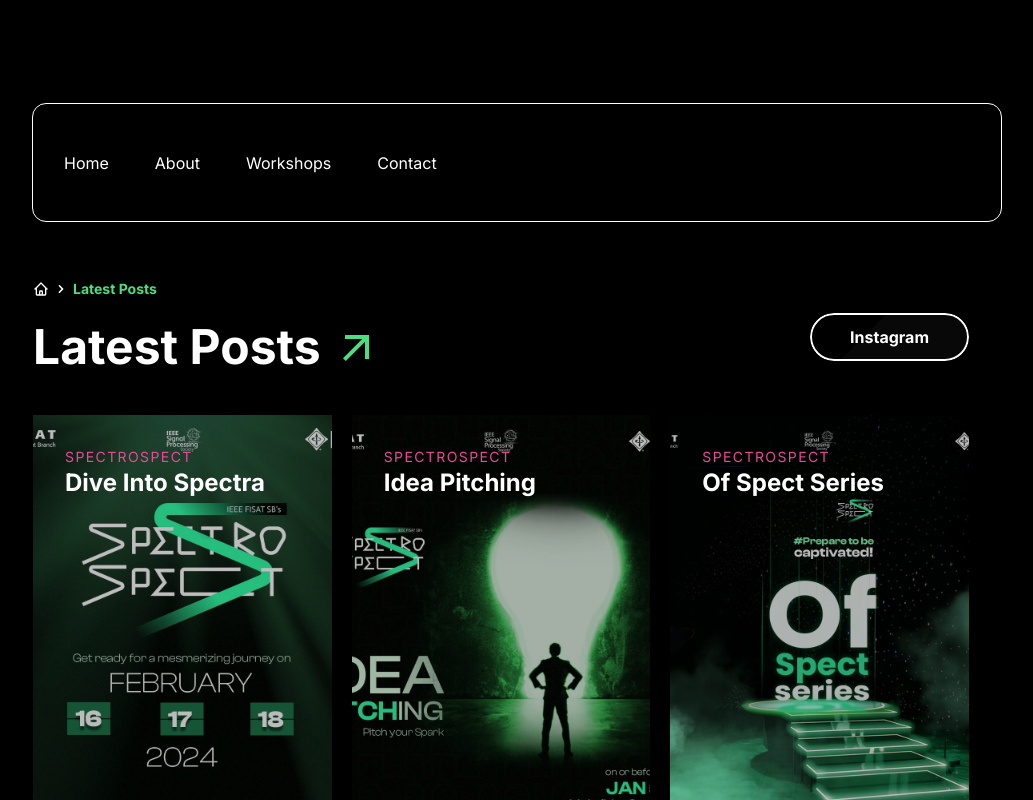
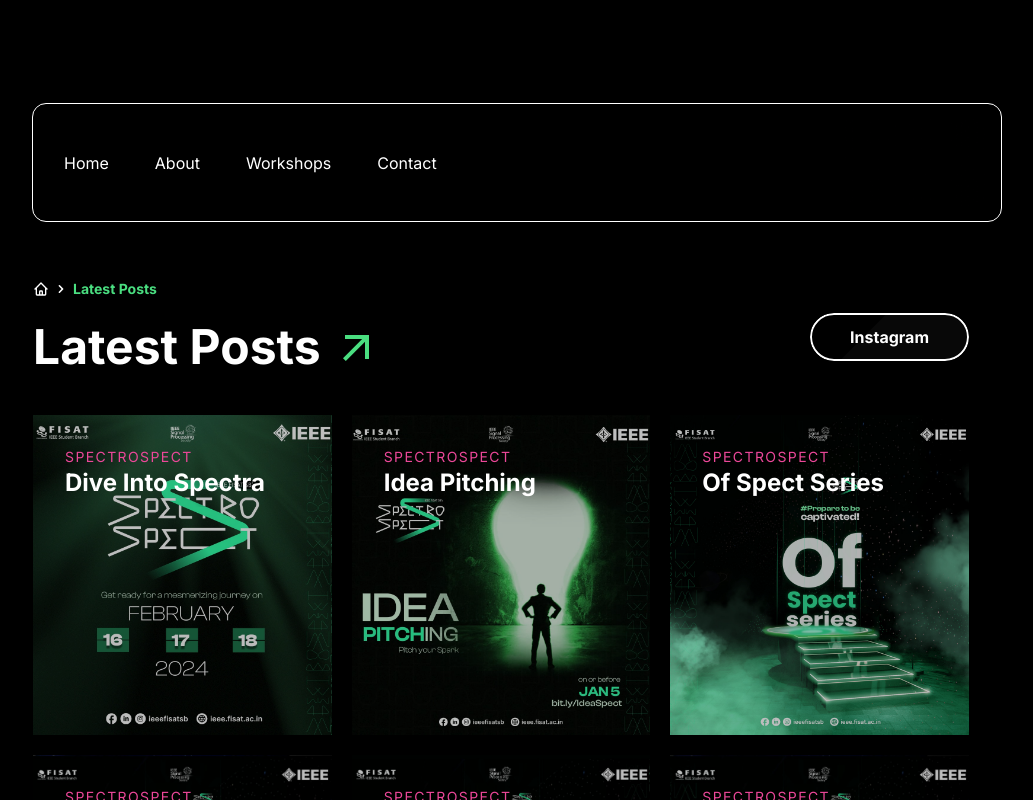
Before and after one commit to IEEE-FISAT-SB-WEBCOM/SpectroSpect-Main, a React (Vite) app in the folder frontend/: page /Workshops in a window 1280 px wide. Shown: the top 800 px of the page, without its empty margins (123-1156 px from the left). Built offline with nearby package versions, Linux system fonts and the light colour scheme.

Commit message:
animations workshop

```diff
--- a/frontend/package.json
+++ b/frontend/package.json
@@ -11,6 +11,7 @@
     "preview": "vite preview"
   },
   "dependencies": {
+    "framer-motion": "^10.16.16",
     "gasp": "^0.0.2",
     "gltf-loader": "^1.0.0",
     "gsap": "^3.12.4",
--- a/frontend/src/components/Events.jsx
+++ b/frontend/src/components/Events.jsx
@@ -32,7 +32,7 @@ const Event = () => {
               <div aria-label="Breadcrumb" className=" md:flex md:self-start hidden">
                 <ol className="flex items-center gap-1 text-sm bg-inherit border-0 text-white font-bold">
                   <li>
-                    <a
+                    <Link
                       href="/"
                       className="block transition hover:text-green-400"
                     >
@@ -52,7 +52,7 @@ const Event = () => {
                           d="M3 12l2-2m0 0l7-7 7 7M5 10v10a1 1 0 001 1h3m10-11l2 2m-2-2v10a1 1 0 01-1 1h-3m-6 0a1 1 0 001-1v-4a1 1 0 011-1h2a1 1 0 011 1v4a1 1 0 001 1m-6 0h6"
                         />
                       </svg>
-                    </a>
+                    </Link>
                   </li>
 
                   <li className="rtl:rotate-180">
@@ -71,13 +71,13 @@ const Event = () => {
                   </li>
 
                   <li>
-                    <a
+                    <Link
                       href="#"
                       className="block transition hover:text-green-400"
                     >
                       {" "}
                       Events{" "}
-                    </a>
+                    </Link>
                   </li>
 
                   <li className="rtl:rotate-180">
@@ -96,12 +96,12 @@ const Event = () => {
                   </li>
 
                   <li>
-                    <a
+                    <Link
                       href="#"
                       className="block transition text-green-400 hover:text-green-400"
                     >
                       Brainwave Robotics Workshop{" "}
-                    </a>
+                    </Link>
                   </li>
                 </ol>
               </div>
--- a/frontend/src/components/Workshops.jsx
+++ b/frontend/src/components/Workshops.jsx
@@ -3,6 +3,7 @@ import { MdArrowOutward } from "react-icons/md";
 import { Link } from "react-router-dom";
 import { Tilt } from "react-tilt";
 import Navbar from "./navbar";
+import { motion, useAnimation } from "framer-motion";
 import img1 from "../assets/Spectro.jpeg"
 import img2 from "../assets/ideaofs.jpeg"
 import img3 from "../assets/ofs.jpeg"
@@ -11,6 +12,7 @@ import img5 from "../assets/movesofs.jpeg"
 import img6 from "../assets/faceofs.jpeg"
 import img7 from "../assets/starofs.jpeg"
 import img8 from "../assets/voiceofs.jpeg"
+
 
 const Workshops = () => {
   const post =[{
@@ -190,10 +192,19 @@ const Workshops = () => {
 
 
 
-          <div className="grid z-10 grid-cols-1 sm:grid-cols-2 md:grid-cols-3 lg:grid-cols-3 max-h-screen py-5 gap-5">
+          <div className="grid z-10 grid-cols-1 grid-auto-rows sm:grid-cols-2 md:grid-cols-3 lg:grid-cols-3 max-h-screen py-5 gap-5">
             {post.map((item,index) => (
+              <motion.div
+              initial={{ opacity: 0, y: 50 }}
+              animate={{ opacity: 1, y: 0 }}
+              exit={{ opacity: 0, y: -50 }}
+              transition={{ duration: 0.5,delay:index*0.3}}
+              whileHover={{
+                scale: 1,
+                transition: { duration: 0.5,delay:0 },
+              }}>
               <Tilt key={index} options={defaultOptions}>
-                <a href={item.link} className="group relative block bg-black">
+                <a href={item.link} className="group bg-black h-80 relative block">
                   <img
                     alt="Event"
                     src={item.img}
@@ -206,7 +217,7 @@ const Workshops = () => {
                     <p className="text-xl font-bold text-white sm:text-2xl">
 {item.Event}                    </p>
                     <div className="mt-32 sm:mt-48 lg:mt-64">
-                      <div className="translate-y-8 transform opacity-0 transition-all group-hover:translate-y-0 group-hover:opacity-100">
+                      <div className="translate-y-20 transform opacity-0 transition-all group-hover:translate-y-[-96px] group-hover:opacity-100">
                         <p className="text-sm text-white">
                        {item.Caption}
                         </p>
@@ -215,6 +226,7 @@ const Workshops = () => {
                   </div>
                 </a>
               </Tilt>
+              </motion.div>
             ))}
           </div>
         </div>
```
Also changed, not shown: 1 other file (tests, documents, lock files or other folders).
